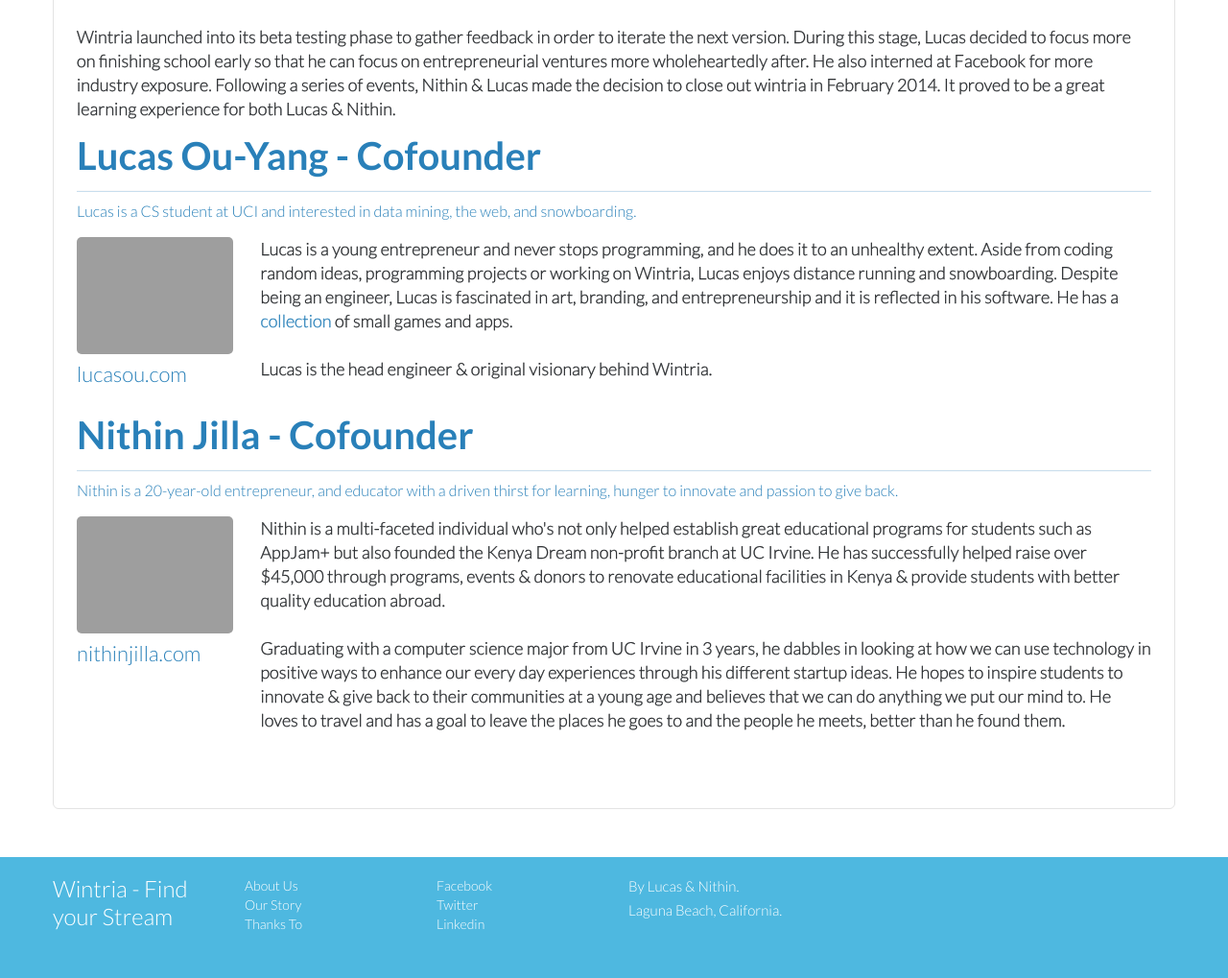
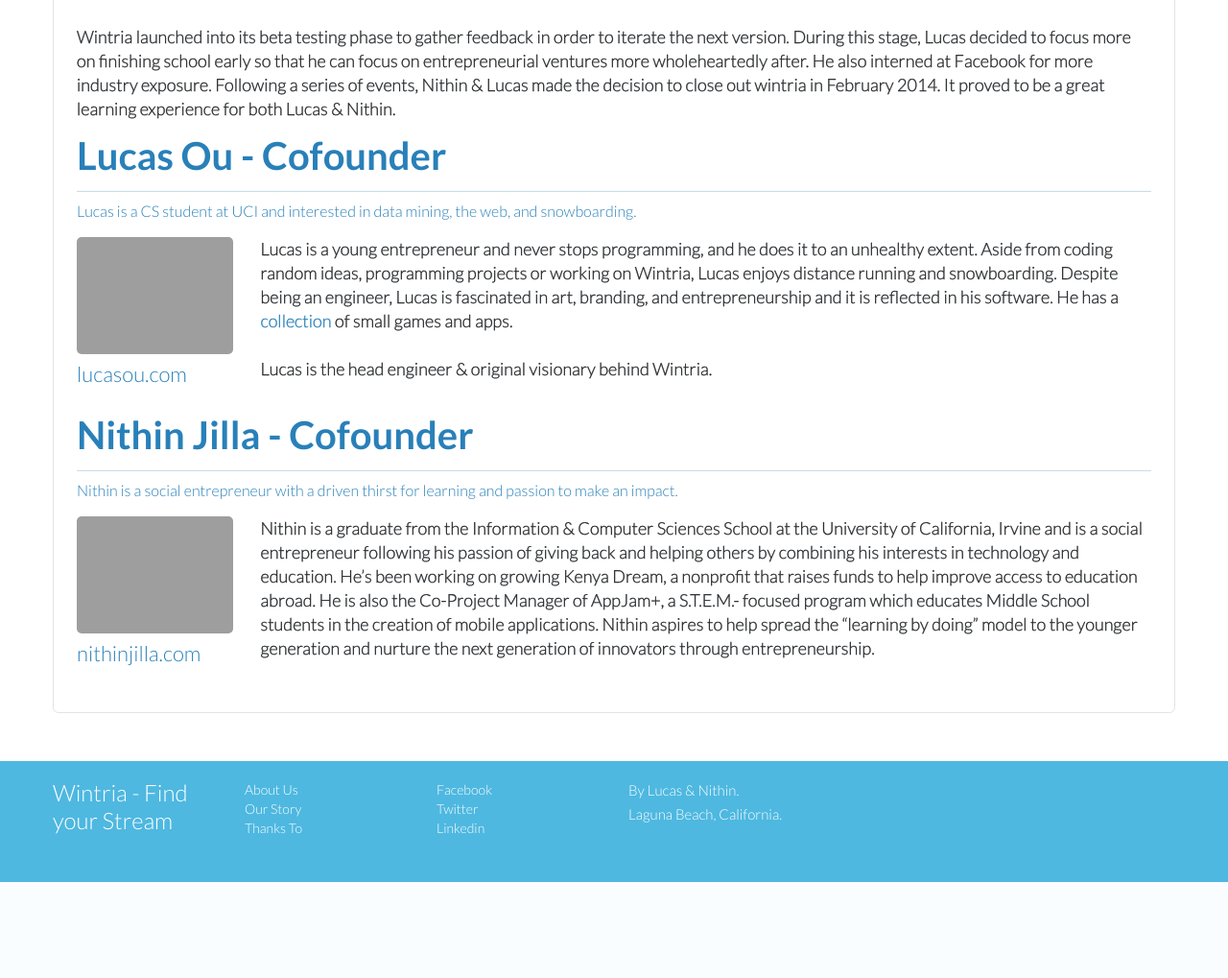
Before and after one commit to codelucas/wintria.com, a Django app: template wintria/wintria/templates/story.html in a window 1280 px wide. Shown: the part 464-1483 px from the top of the page at 96% size. After the commit the page ends 1383 px from the top, so only its background shows below. Run offline with Django 3.2, Linux system fonts and the light colour scheme; the template is opened without the code that fills it, so the values that code supplies are empty; some libraries are stand-ins or nearby versions; grey boxes are pictures that could not be loaded.

Commit message:
fixed nithins blurb

```diff
--- a/wintria/wintria/templates/story.html
+++ b/wintria/wintria/templates/story.html
@@ -60,7 +60,7 @@
 
             <div class="row spacer"></div>
 
-            <h3>Lucas Ou-Yang - Cofounder</h3>
+            <h3>Lucas Ou - Cofounder</h3>
             <hr style="margin-top:12px;opacity:0.25;"/>
             <span style="font-size:16px;">Lucas is a CS student at UCI and
                     interested in data mining, the web, and snowboarding.</span>
@@ -91,8 +91,8 @@
             <h3>Nithin Jilla - Cofounder</h3>
             <hr style="margin-top:12px;opacity:0.25;"/>
             <span style="font-size:16px;">
-                Nithin is a 20-year-old entrepreneur, and educator with a driven thirst for learning,
-                hunger to innovate and passion to give back.
+                Nithin is a social entrepreneur with a driven thirst for
+                learning and passion to make an impact.
             </span>
             <br><br>
             <div class="row-fluid">
@@ -103,27 +103,10 @@
             </div>
             <div class="span10">
                 <p>
-                    Nithin is a multi-faceted individual who's not only helped
-                    establish great educational programs for students such as
-                    AppJam+ but also founded the Kenya Dream non-profit
-                    branch at UC Irvine. He has successfully helped raise over
-                    $45,000 through programs, events & donors to renovate
-                    educational facilities in Kenya & provide students with
-                    better quality education abroad.
-                    <br>
-                    <br>
-                    Graduating with a computer science major from UC
-                    Irvine in 3 years, he dabbles in looking at how we can
-                    use technology in positive ways to enhance our every
-                    day experiences through his different startup ideas. He
-                    hopes to inspire students to innovate & give back to their
-                    communities at a young age and believes that we can do
-                    anything we put our mind to. He loves to travel and has
-                    a goal to leave the places he goes to and the people he
-                    meets, better than he found them.
-                    <br>
-                    <br>
-                </p>
+                Nithin is a graduate from the Information & Computer Sciences School at the University of California, Irvine and is a social entrepreneur following his passion of giving back and helping others by combining his interests in technology and education.
+                He’s been working on growing Kenya Dream, a nonprofit that raises funds to help improve access to education abroad. He is also the Co-Project Manager of AppJam+, a S.T.E.M.- focused program which educates Middle
+                    School students in the creation of mobile applications. Nithin aspires to help spread the “learning by doing” model to the younger generation and nurture the next generation of innovators through entrepreneurship.
+               </p>
             </div>
             </div>
 
```
